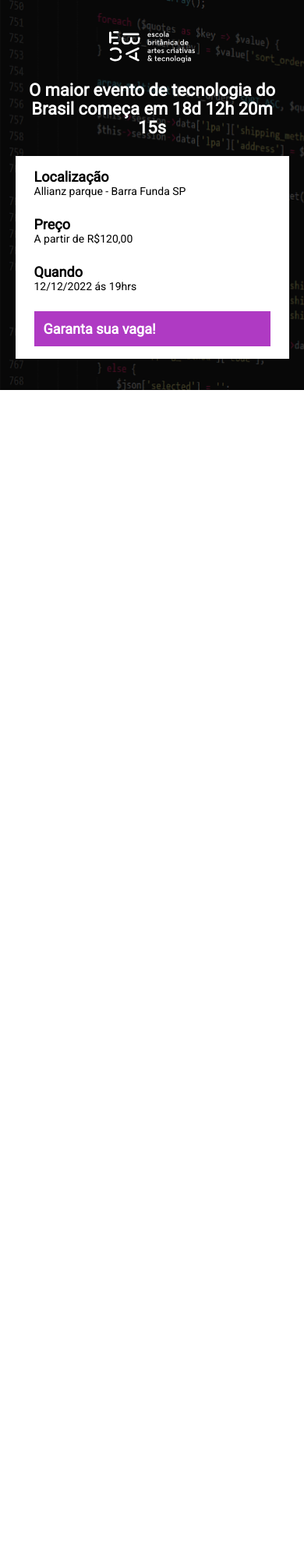
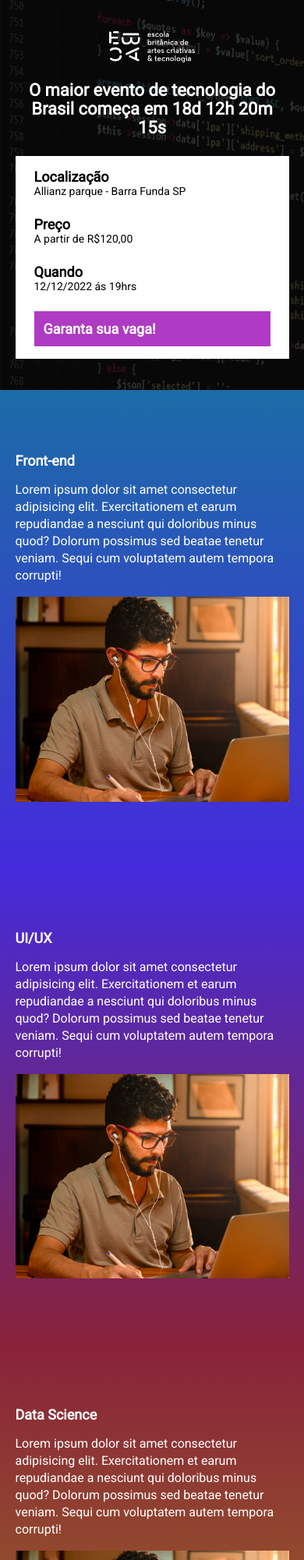
Before and after one commit to DEV-Gabriel7/lp_evento, a website built with Parcel: page src/index.html in a window 390 px wide. Shown: the top 2000 px of the page at 78% size. Before the commit the page ends 844 px from the top, so only its background shows below. Built offline with nearby package versions, Linux system fonts and the light colour scheme.

Commit message:
Criando seções dos eventos e criando animações

```diff
--- a/src/index.html
+++ b/src/index.html
@@ -8,6 +8,7 @@
     <link rel="preconnect" href="https://fonts.gstatic.com" crossorigin>
     <link href="https://fonts.googleapis.com/css2?family=Roboto:ital@0;1&display=swap" rel="stylesheet">
     <link rel="stylesheet" href="styles/main.scss">
+    <link rel="stylesheet" href="https://unpkg.com/aos@next/dist/aos.css" />
 </head>
 <body>
     <header class="hero">
@@ -38,6 +39,55 @@
         </div>
     </header>
 
+    <section class="event event--frontend">
+        <div class="container" data-aos="fade-down-right">
+            <div class="event__details">
+                <h2 class="event__details__title">Front-end</h2>
+                <p class="event__details__description">
+                    Lorem ipsum dolor sit amet consectetur adipisicing elit. Exercitationem et earum repudiandae a nesciunt qui doloribus minus quod? Dolorum possimus sed beatae tenetur veniam. Sequi cum voluptatem autem tempora corrupti!
+                </p>
+            </div>
+            <img class="event__image" src="./images/frontend.png" alt="Front-end">
+        </div>
+    </section>
+
+    <section class="event event--ux-ui event--image-left">
+        <div class="container" data-aos="fade-down-left">
+            <div class="event__details">
+                <h2 class="event__details__title">UI/UX  </h2>
+                <p class="event__details__description">
+                    Lorem ipsum dolor sit amet consectetur adipisicing elit. Exercitationem et earum repudiandae a nesciunt qui doloribus minus quod? Dolorum possimus sed beatae tenetur veniam. Sequi cum voluptatem autem tempora corrupti!
+                </p>
+            </div>
+            <img class="event__image" src="./images/frontend.png" alt="Front-end">
+        </div>
+    </section>
+
+    <section class="event event--data-science">
+        <div class="container" data-aos="fade-down-right">
+            <div class="event__details">
+                <h2 class="event__details__title">Data Science</h2>
+                <p class="event__details__description">
+                    Lorem ipsum dolor sit amet consectetur adipisicing elit. Exercitationem et earum repudiandae a nesciunt qui doloribus minus quod? Dolorum possimus sed beatae tenetur veniam. Sequi cum voluptatem autem tempora corrupti!
+                </p>
+            </div>
+            <img class="event__image" src="./images/frontend.png" alt="Front-end">
+        </div>
+    </section>
+
+    <section class="event event--backend event--image-left">
+        <div class="container" data-aos="fade-down-left">
+            <div class="event__details">
+                <h2 class="event__details__title">Back-end</h2>
+                <p class="event__details__description">
+                    Lorem ipsum dolor sit amet consectetur adipisicing elit. Exercitationem et earum repudiandae a nesciunt qui doloribus minus quod? Dolorum possimus sed beatae tenetur veniam. Sequi cum voluptatem autem tempora corrupti!
+                </p>
+            </div>
+            <img class="event__image" src="./images/frontend.png" alt="Front-end">
+        </div>
+    </section>
+
+    <script src="https://unpkg.com/aos@next/dist/aos.js"></script>
     <script src="scripts/main.js"></script>
 </body>
 </html>
--- a/src/scripts/main.js
+++ b/src/scripts/main.js
@@ -1 +1 @@
-console.log("Ola otario")
+AOS.init();
--- /dev/null
+++ b/src/styles/_event.scss
@@ -0,0 +1,62 @@
+@use "variables" as *;
+
+.event {
+    padding: 80px 0;
+
+    &--frontend {
+        background-image: linear-gradient($blue1, $blue2);
+    }
+
+    &--ux-ui {
+        background-image: linear-gradient($blue2, $pink);
+    }
+    &--data-science {
+        background-image: linear-gradient($pink, $yellow);
+    }
+    &--backend {
+        background-image: linear-gradient($yellow, $pink);
+    }
+
+    &--image-left {
+        .container {
+            flex-direction: row-reverse;
+        }
+    }
+
+    .container {
+        display: flex;
+        gap: 40px;
+    }
+
+    &__image {
+        max-width: 360px;
+    }
+
+    &__details {
+
+        &__title {
+            font-size: 18px;
+            font-weight: bold;
+            margin-bottom: 16px;
+        }
+
+        &__description {
+            line-height: 22px;
+        }
+    }
+
+    @media (max-width: 640px) {
+        .container {
+            display: block;
+        }
+
+        &__image {
+            width: 100%;
+        }
+
+        &__details {
+            margin-right: 0;
+            margin-bottom: 16px;
+        }
+    }
+}
--- a/src/styles/_hero.scss
+++ b/src/styles/_hero.scss
@@ -1,3 +1,5 @@
+@use "variables" as *;
+
 .hero {
     padding-top: 64px;
     padding-bottom: 100px;
@@ -16,7 +18,7 @@
         left: 0;
         width: 100%;
         height: 100%;
-        background-color: #000;
+        background-color: $secondaryTextColor;
         content: "";
         opacity: .7;
     }
--- /dev/null
+++ b/src/styles/_variables.scss
@@ -0,0 +1,8 @@
+$textColor: #fff;
+$secondaryTextColor: #000;
+
+$blue1: #1b6ca7;
+$blue2: #442bdb;
+$pink: #89223b;
+$yellow: #9c791d;
+$purple: #af3ac3;
--- a/src/styles/components/_buttons.scss
+++ b/src/styles/components/_buttons.scss
@@ -1,3 +1,5 @@
+@use "../variables" as *;
+
 .button {
     padding: 12px;
     font-size: 18px;
@@ -7,8 +9,8 @@
     white-space: nowrap;
 
     &--primary {
-        background-color: #af3ac3;
-        color: #fff;
+        background-color: $purple;
+        color: $textColor;
     }
 
     @media(max-width: 640px) {
--- a/src/styles/components/_infos_bar.scss
+++ b/src/styles/components/_infos_bar.scss
@@ -1,6 +1,8 @@
+@use "../variables" as *;
+
 .infos-bar {
     padding: 16px 24px;
-    background-color: #fff;
+    background-color: $textColor;
     display: flex;
     justify-content: space-between;
 
@@ -10,10 +12,10 @@
 
         &__item {
             font-size: 14px;
-            color: #000;
+            color: $secondaryTextColor;
 
             b {
-                color: #000;
+                color: $secondaryTextColor;
                 font-size: 18px;
                 display: block;
             }
@@ -37,5 +39,4 @@
             gap: 16px;
         }
     }
-
 }
--- a/src/styles/main.scss
+++ b/src/styles/main.scss
@@ -1,13 +1,15 @@
 @use "hero";
 @use "components/infos_bar";
 @use "components/buttons";
+@use "event";
+@use "variables" as *;
 
 * {
     margin: 0;
     padding: 0;
     box-sizing: border-box;
     font-family: Roboto, sans-serif;
-    color: #fff;
+    color: $textColor;
     list-style: none;
 }
 
```
